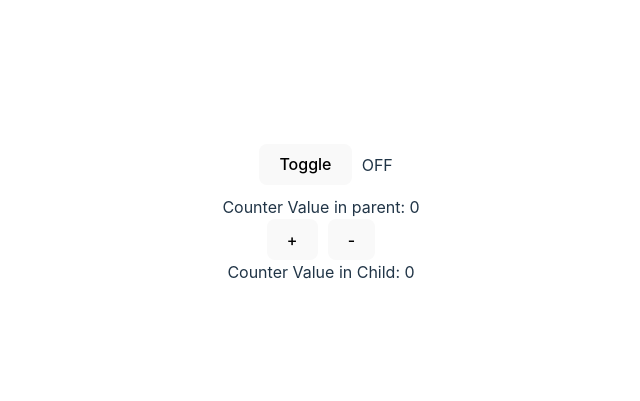
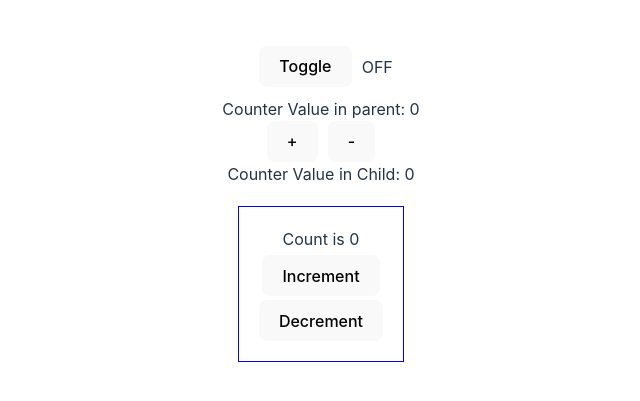
Before and after one commit to MuriithiMark/react-lessons, a React (Vite) app: page / in a window 1280 px wide. Shown: the part 191-592 px from the top of the page, without its empty margins (319-959 px from the left). Built offline with nearby package versions, Linux system fonts and the light colour scheme.

Commit message:
lifting up state

```diff
--- a/src/App.jsx
+++ b/src/App.jsx
@@ -2,17 +2,16 @@ import { useEffect } from "react";
 import "./App.css";
 import Parent from "./components/PassData";
 import ToggleComp from "./components/ToggleComp";
+import Ancestor from "./components/LiftingUpState/Ancestor";
 
 function App() {
 
-  useEffect(() => {
-
-    window.addEventListener("keypress", )
-  }, [])
   return (
     <>
       <ToggleComp />
       <Parent />
+      <br />
+      <Ancestor />
     </>
   );
 }
--- /dev/null
+++ b/src/components/LiftingUpState/Ancestor.jsx
@@ -0,0 +1,47 @@
+import { useEffect } from "react";
+import {
+  CounterDisplay,
+  CounterDecrement,
+  CounterIncrement,
+} from "./LiftingState";
+import { useState } from "react";
+
+const Ancestor = () => {
+  const [count, setCount] = useState(0);
+  const handleIncrement = () => setCount(count + 1);
+  const handleDecrement = () => setCount(count - 1);
+
+  useEffect(() => {
+    window.addEventListener("keypress", (event) => {
+      if (event.key === "+" && event.shiftKey) {
+        handleIncrement();
+      }
+
+      if (event.key === "-" && event.shiftKey) {
+        handleDecrement();
+      }
+    });
+    console.log("madness");
+  });
+
+  return (
+    <div
+      style={{
+        margin: "20px",
+        padding: "20px",
+        border: "1px solid blue",
+        display: "flex",
+        flexDirection: "column",
+        alignItems: "center",
+        justifyContent: "center",
+        gap: "4px",
+      }}
+    >
+      <CounterDisplay count={count} />
+      <CounterIncrement handleIncrement={handleIncrement} />
+      <CounterDecrement handleDecrement={handleDecrement} />
+    </div>
+  );
+};
+
+export default Ancestor;
--- /dev/null
+++ b/src/components/LiftingUpState/LiftingState.jsx
@@ -0,0 +1,19 @@
+import React from "react";
+
+function CounterDisplay({ count }) {
+  return (
+    <div>
+    <span>Count is {count}</span>
+    </div>
+  );
+}
+
+function CounterIncrement({ handleIncrement }) {
+  return <button onClick={handleIncrement}>Increment</button>;
+}
+
+function CounterDecrement({ handleDecrement }) {
+  return <button onClick={handleDecrement}>Decrement</button>;
+}
+
+export { CounterDisplay, CounterDecrement, CounterIncrement };
```
